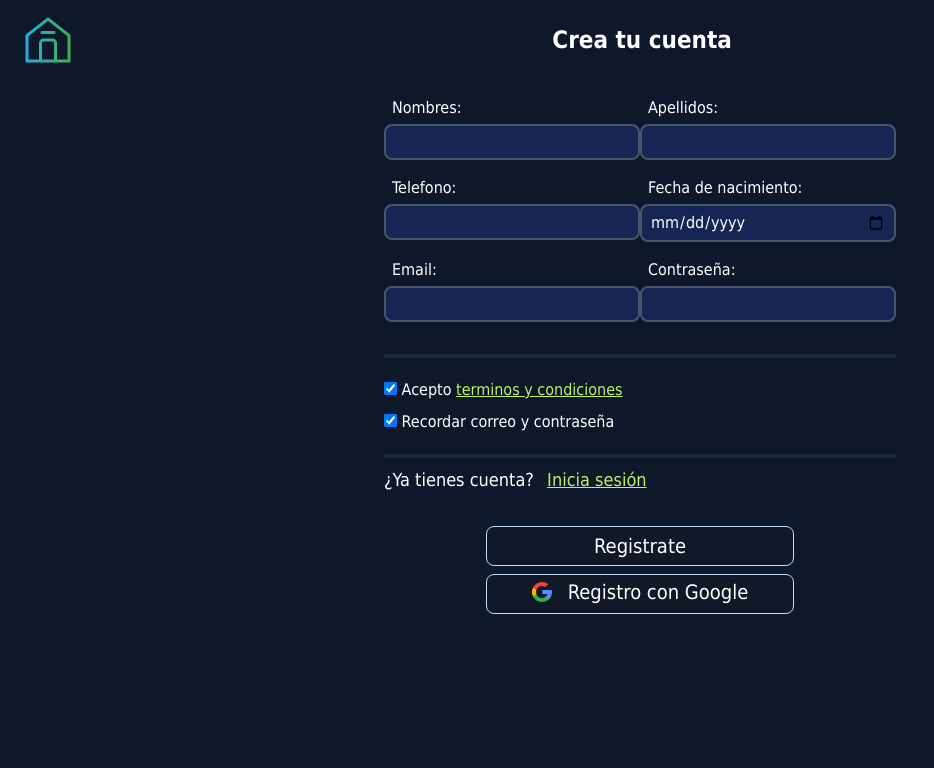
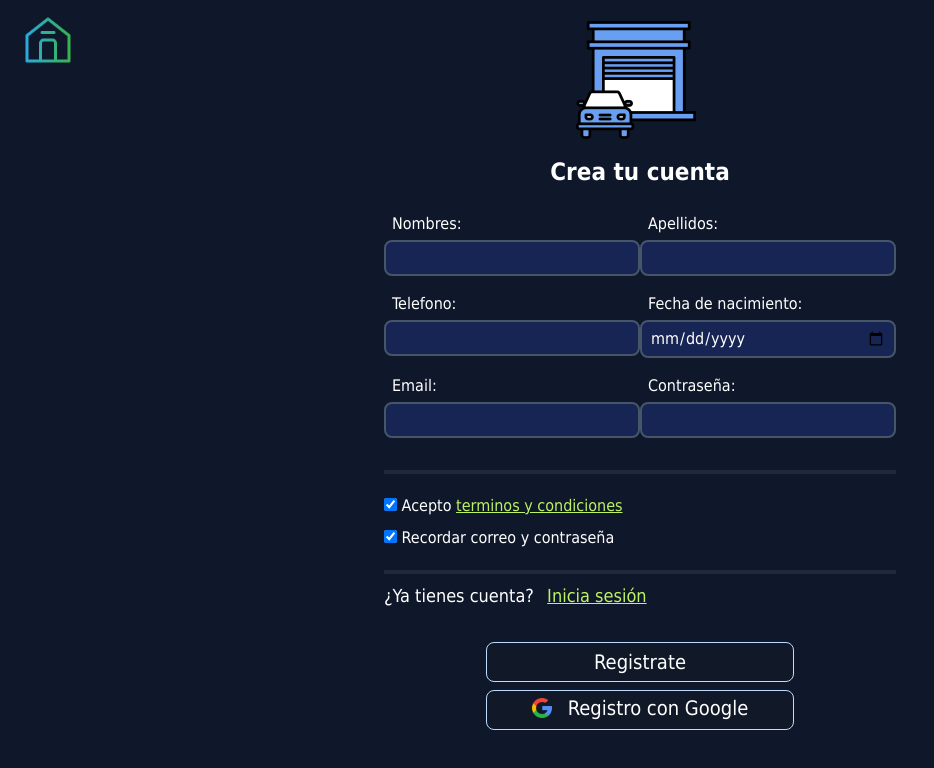
Before and after one commit to FredyAlexHoyosAriza/concesionario-multimarca, a React (Create React App) app: page /register in a window 1280 px wide. Shown: the top 768 px of the page, without its empty margins (0-934 px from the left). Built offline with nearby package versions, Linux system fonts and the light colour scheme; the HTML template or start-up script is replaced by a standard one.

Commit message:
Se rediseña AuthLayout reemplazando una etiqueta h1 con una imagen centrada. el h1 retirado de AuthLayout se agrega en LoginScreen y RegisterScreen como un legend también centrado

```diff
--- a/src/layouts/AuthLayout.jsx
+++ b/src/layouts/AuthLayout.jsx
@@ -1,25 +1,32 @@
 import React from 'react'
-import { Link } from 'react-router-dom'
 import homeIcon from 'media/casa2.png'
-import { Outlet, useLocation } from 'react-router-dom';
+import { Outlet, Link } from 'react-router-dom';
+import concessionaireLogo from 'media/concesionario-de-coches.png'
 
-// flex flex-col justify-center items-center h-screen w-screen py-2
+// flex flex-col justify-center items-center h-screen w-screen py-2 // items-center
 const AuthLayout = () => {
-  const {pathname} = useLocation();
-  let title = 'Inicia sesión en tu cuenta'
-  if (pathname === '/login') {}
-  else title = 'Crea tu cuenta';
   return (
     <div className='px-4 h-screen bg-slate-900 text-white font-tahoma box-border overflow-auto'>
-      <div className='flex items-center pt-4'>
+      <div className='flex mt-4 mb-3'>
         <Link to={'/'}>
           <img src={homeIcon} alt='Home' className='ml-2 w-12 h-auto hover:cursor-pointer hover:scale-125' />
         </Link>
-        <h1 className='mr-auto pr-12 w-screen text-center text-2xl font-bold'>{title}</h1>
+        <img src={concessionaireLogo} alt='Img Concesionario' className='w-32 h-auto mr-auto ml-auto -translate-x-1/4' />
       </div>
       <Outlet />
     </div>
   )
 }
 
+      // <div className='relative flex items-center pt-4'>
+      //   <Link to={'/'}>
+      //     <img src={homeIcon} alt='Home' className='ml-2 w-12 h-auto hover:cursor-pointer hover:scale-125' />
+      //   </Link>
+      //   <div className='flex-grow relative'>
+      //     <div className='absolute left-1/2 -translate-x-1/2'>
+      //       <img src={concessionaireLogo} alt='Img Concesionario' className='w-32 h-auto' />
+      //     </div>
+      //   </div>
+      // </div>
+
 export default AuthLayout
--- a/src/pages/LoginScreen.jsx
+++ b/src/pages/LoginScreen.jsx
@@ -6,7 +6,8 @@ import googleIcon from 'media/buscar.png'
 const LoginScreen = () => { // className='flex items-center' form className='w-3/5
   return (
     <form className='w-fit min-w-72 max-w-lg ml-auto mr-auto pb-2 text-lg' method='post' action=''>
-      <fieldset className='py-6 border-b-4 border-slate-800'>
+      <legend className='text-center text-2xl font-bold'>Inicia sesión en tu cuenta</legend>
+      <fieldset className='pb-6 pt-4 border-b-4 border-slate-800'>
         <label htmlFor='email' className='block mb-2 mt-2'>Ingrese su email: <input type='email' className='w-full mt-2 min-h-2 rounded-lg bg-blue-950 text-white p-2 border-2 border-slate-700 cursor-pointer' id='email' name='email' required /></label>
         <label htmlFor='password' className='block mb-2 mt-2'>Ingrese su contraseña: <input type='password' className='w-full mt-2 min-h-2 rounded-lg bg-blue-950 text-white p-2 border-2 border-slate-700  cursor-pointer' id='password' name='password' pattern="[a-z0-5]{8,}" required /></label>
         <label htmlFor='record' className='block mt-5 hover:cursor-pointer'>
--- a/src/pages/RegisterScreen.jsx
+++ b/src/pages/RegisterScreen.jsx
@@ -5,7 +5,8 @@ import googleIcon from 'media/buscar.png'
 const RegisterScreen = () => {
   return (
     <form className='w-fit min-w-72 max-w-lg ml-auto mr-auto pb-2 text-base' method='post' action=''>
-      <fieldset className='py-6 border-b-4 border-slate-800 appearance-none'>
+      <legend className='text-center text-2xl font-bold'>Crea tu cuenta</legend>
+      <fieldset className='pb-6 pt-4 border-b-4 border-slate-800 appearance-none'>
         <div className='flex justify-between'>
           <label className='block mb-2 mt-2 w-1/2' htmlFor="first-name"><span className='inline-block pl-2'>Nombres:</span><input className='w-full mt-1 min-h-2 rounded-lg bg-blue-950 text-white px-2 py-1 border-2 border-slate-600 cursor-pointer' id="first-name" name="first-name" type="text" required /></label>
           <label className='block mb-2 mt-2 w-1/2' htmlFor="last-name"><span className='inline-block pl-2'>Apellidos:</span><input className='w-full mt-1 min-h-2 rounded-lg bg-blue-950 text-white px-2 py-1 border-2 border-slate-600 cursor-pointer' id="last-name" name="last-name" type="text" required /></label>
@@ -31,10 +32,10 @@ const RegisterScreen = () => {
         <span>¿Ya tienes cuenta?  <Link to={'/login'} className='underline text-lime-300 ml-2'>Inicia sesión</Link></span>
       </div>
       <fieldset className='py-4 mt-2'>
-        <Link to={'/admin'}>
-          <input type='submit' value={'Registrate'} className='boton' />
+        <Link to='/admin'>
+          <input type='submit' value='Registrate' className='boton' />
         </Link>
-        <Link to={'/'}>
+        <Link to='/'>
           <button className='boton'><img src={googleIcon} alt="Google" className='inline w-5 h-auto mr-4 mb-1' /><span className='inline-block mb-1'>Registro con Google</span></button>
         </Link>
       </fieldset>
--- a/src/pages/admin/ManageVehicles.jsx
+++ b/src/pages/admin/ManageVehicles.jsx
@@ -1,4 +1,4 @@
-import React, { useEffect } from 'react'
+import React from 'react'
 
 const ManageVehicles = () => {
   return (
--- a/src/styles/App.css
+++ b/src/styles/App.css
@@ -17,5 +17,9 @@
   esta forma el pading crece hacia dentro.*/
 }
 
+.boton:hover {
+  background-color: #01050b;
+}
+
 /*<a href="#" className="boton text-center appearance-none"><i class="fas fa-dog text-lime-300 mr-7"></i>Continuar con Google</a>
 <img src={homeIcon} alt='Home' className='ml-2 w-12 h-auto bg-white' /> */
```
